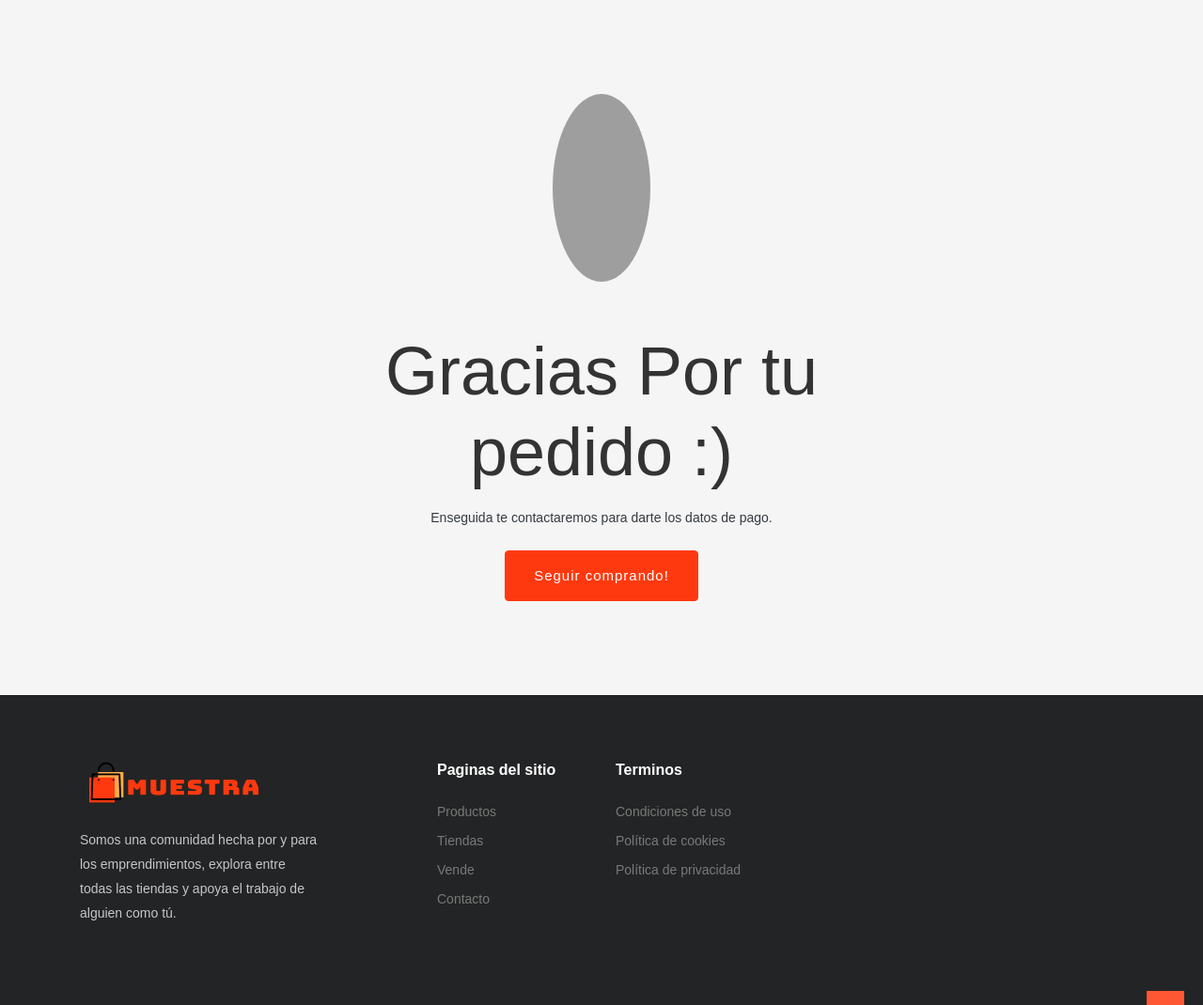
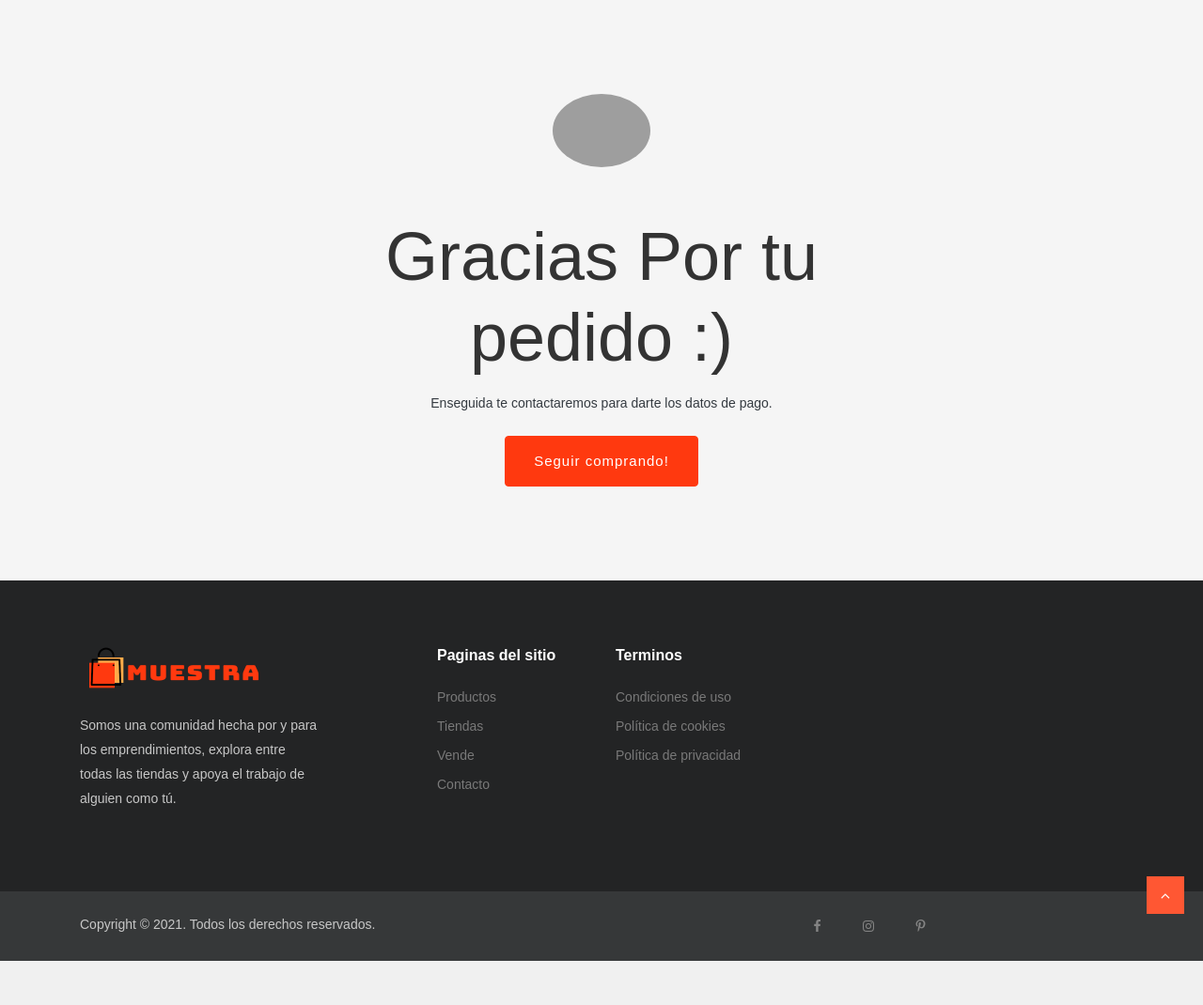
Before and after one commit to dricaurte29/eva01, a Django app: template productosApp/templates/confirma.html in a window 1280 px wide. Shown: the part 96-1166 px from the top of the page at 94% size. After the commit the page ends 1119 px from the top, so only its background shows below. Run offline with Django 3.2, Linux system fonts and the light colour scheme; the template is opened without the code that fills it: values that come from a table or form of the project are taken from there, others are empty; data comes from the database, SQL or seed files in the repository; tables that the repository leaves empty hold one stand-in row (values such as "Sample post"); some libraries are stand-ins or nearby versions; some web fonts are replaced; grey boxes are pictures that could not be loaded.

Commit message:
Update confirma.html

```diff
--- a/productosApp/templates/confirma.html
+++ b/productosApp/templates/confirma.html
@@ -1,13 +1,16 @@
 {% extends "proyectoApp/base.html" %}
 
 {% load static %}
+{% block cabezo %}
+<title>{{tienda.nombre}}</title>
+{% endblock cabezo %}
 {% block content %}
 <section class="section bg-gray">
     <div class="container">
         <div class="row">
             <div class="col-md-6 text-center mx-auto">
                 <div class="404-img">
-                    <img style="width: 200px; height: 200px; object-fit: cover;" class="rounded-circle img-fluid mb-5 px-5" src="{{tienda.foto_perfil.url}}" alt="">
+                    <img style="width: 200px;  object-fit: cover;" class="rounded-circle img-fluid mb-5 px-5" src="{{tienda.foto_perfil.url}}" alt="">
                 </div>
                 <div class="container">
                     <h3 class="display-3 pt-1 pb-2">Gracias Por tu pedido :)</h3>
```
